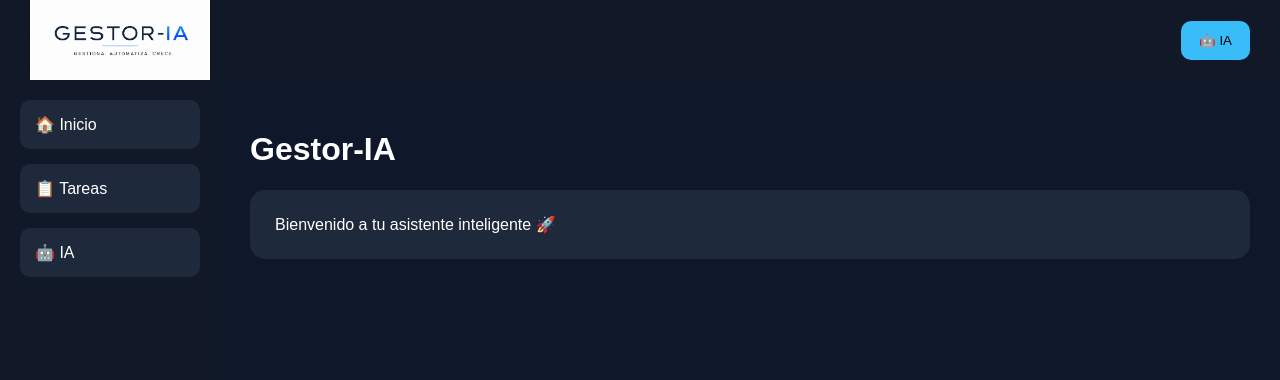
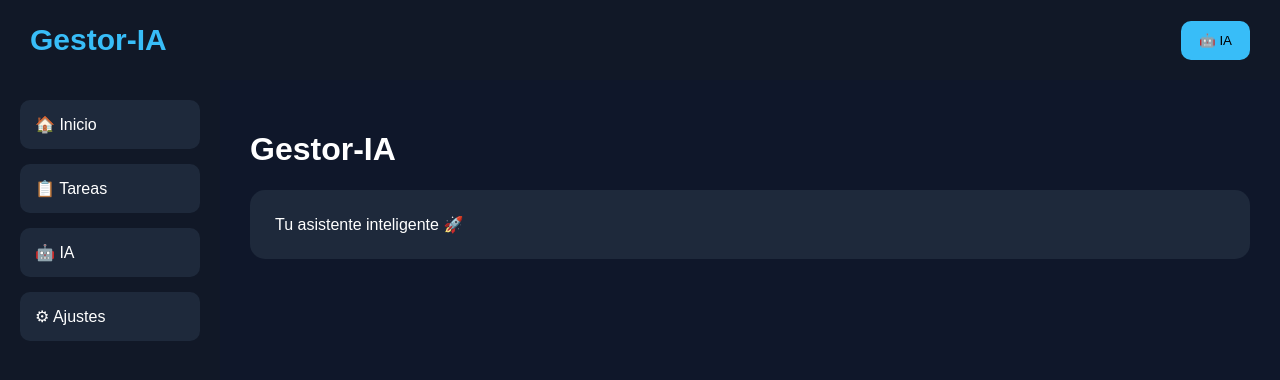
Before and after one commit to ivansuarez63/Gestor-IA, a plain HTML site: page index.html in a window 1280 px wide. Drawn offline with Linux system fonts and the light colour scheme.

Commit message:
Quitado logo y diseño limpio

```diff
--- a/index.html
+++ b/index.html
@@ -11,18 +11,26 @@
 
 <style>
 
+*{
+box-sizing:border-box;
+}
+
+
 body{
+
 margin:0;
-font-family:Arial, sans-serif;
+font-family:Arial,sans-serif;
 background:#0f172a;
 color:white;
+
 }
+
 
 
 header{
 
+height:80px;
 background:#111827;
-height:80px;
 
 display:flex;
 align-items:center;
@@ -34,10 +42,13 @@ padding:0 30px;
 
 
 
-.logo img{
 
-width:180px;
-height:auto;
+.logo{
+
+font-size:30px;
+font-weight:bold;
+
+color:#38bdf8;
 
 }
 
@@ -46,9 +57,12 @@ height:auto;
 button{
 
 background:#38bdf8;
-border:none;
+border:0;
+
 padding:12px 18px;
+
 border-radius:10px;
+
 cursor:pointer;
 
 }
@@ -58,7 +72,9 @@ cursor:pointer;
 .container{
 
 display:grid;
+
 grid-template-columns:220px 1fr;
+
 height:calc(100vh - 80px);
 
 }
@@ -68,22 +84,36 @@ height:calc(100vh - 80px);
 .menu{
 
 background:#111827;
+
 padding:20px;
 
 }
 
 
 
+
 .menu div{
 
 background:#1e293b;
+
 padding:15px;
+
 margin-bottom:15px;
 
 border-radius:10px;
+
 cursor:pointer;
 
 }
+
+
+
+.menu div:hover{
+
+background:#334155;
+
+}
+
 
 
 
@@ -95,25 +125,32 @@ padding:30px;
 
 
 
+
 .card{
 
 background:#1e293b;
+
 padding:25px;
+
 border-radius:15px;
 
 }
 
 
 
+
 input{
 
 width:70%;
+
 padding:12px;
 
 border-radius:10px;
+
 border:0;
 
 }
+
 
 
 </style>
@@ -122,7 +159,9 @@ border:0;
 
 
 
+
 <body>
+
 
 
 <header>
@@ -130,7 +169,7 @@ border:0;
 
 <div class="logo">
 
-<img src="imagenes/logo.png">
+Gestor-IA
 
 </div>
 
@@ -141,6 +180,7 @@ border:0;
 🤖 IA
 
 </button>
+
 
 
 </header>
@@ -154,6 +194,7 @@ border:0;
 
 
 <div class="menu">
+
 
 
 <div onclick="inicio()">
@@ -178,7 +219,18 @@ border:0;
 
 
 
+<div onclick="ajustes()">
+
+⚙ Ajustes
+
 </div>
+
+
+
+</div>
+
+
+
 
 
 
@@ -190,8 +242,8 @@ border:0;
 
 
 
+</div>
 
-</div>
 
 
 
@@ -212,14 +264,13 @@ contenido.innerHTML=
 
 <div class="card">
 
-Bienvenido a tu asistente inteligente 🚀
+Tu asistente inteligente 🚀
 
 </div>
 
 `;
 
 }
-
 
 
 
@@ -232,7 +283,6 @@ contenido.innerHTML=
 `
 
 <h1>📋 Tareas</h1>
-
 
 <div class="card">
 
@@ -297,22 +347,21 @@ Esperando...
 
 
 
-
 async function preguntarIA(){
 
 
-let texto =
-document.getElementById("pregunta").value;
+let texto=document
+.getElementById("pregunta")
+.value;
+
 
 
 document.getElementById("respuesta")
-.innerHTML =
-"🤖 Pensando...";
+.innerHTML="🤖 Pensando...";
 
 
 
-let res =
-await fetch("/api/chat",
+let res=await fetch("/api/chat",
 {
 
 method:"POST",
@@ -330,21 +379,40 @@ mensaje:texto
 
 })
 
-
 });
 
 
 
-let datos =
-await res.json();
+let datos=await res.json();
 
 
 
 document.getElementById("respuesta")
-.innerHTML =
-datos.respuesta;
+.innerHTML=datos.respuesta;
 
 
+}
+
+
+
+
+function ajustes(){
+
+
+contenido.innerHTML=
+
+`
+
+<h1>⚙ Ajustes</h1>
+
+
+<div class="card">
+
+Configuración
+
+</div>
+
+`;
 
 }
 
@@ -357,7 +425,8 @@ inicio();
 </script>
 
 
+
+
 </body>
 
-
 </html>
```
